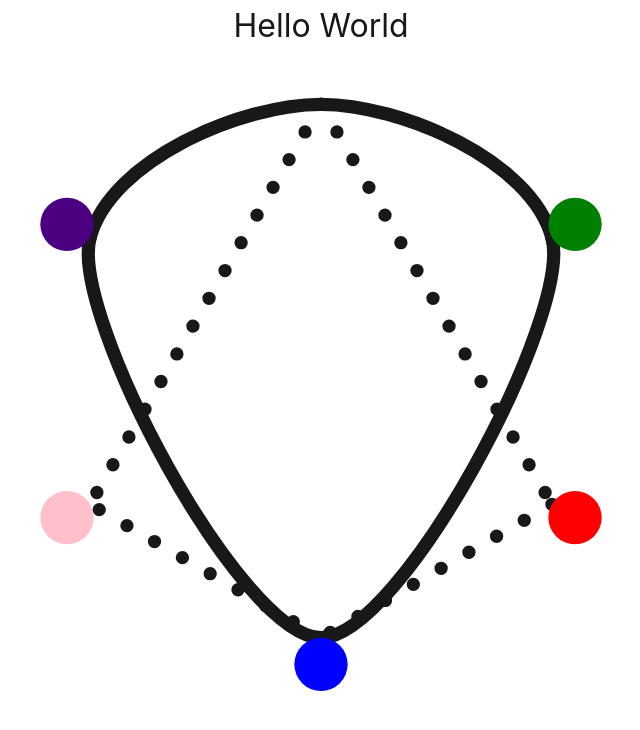
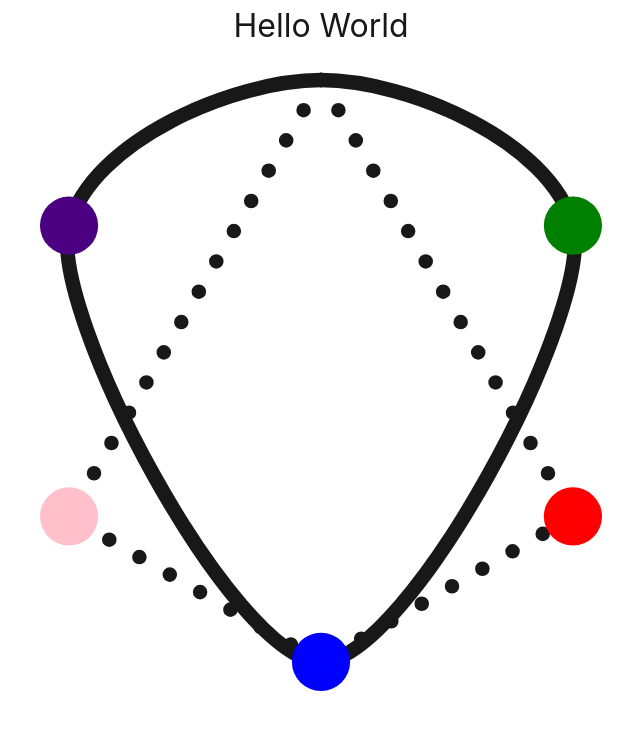
Before and after one commit to evashort/bead-puzzle, a Vue app: page / in a window 1280 px wide. Shown: the top 730 px of the page, without its empty margins (319-959 px from the left). Built offline with nearby package versions, Linux system fonts and the light colour scheme.

Commit message:
center beads on string

```diff
--- a/src/components/Game.vue
+++ b/src/components/Game.vue
@@ -108,9 +108,9 @@ export default {
 
 <template>
   <button class="tabStop" @keydown.up="prevLoop()" @keydown.down="nextLoop()" @keydown.left="counterclockwise()" @keydown.right="clockwise()">
-    <svg class="gameView" viewBox="-1.2 -1.2 2.4 2.4">
+    <svg class="gameView" viewBox="-1.1 -1.1 2.2 2.2">
       <Edge v-for="edge of edgeData" :dLength="0.3" v-bind:x0="edge.prev.x" v-bind:y0="edge.prev.y" v-bind:x1="edge.start.x" v-bind:y1="edge.start.y" v-bind:x2="edge.stop.x" v-bind:y2="edge.stop.y" v-bind:x3="edge.next.x" v-bind:y3="edge.next.y" v-bind:active="edge.active" />
-      <circle v-for="bead of beadData" v-bind:cx="1.1 * bead.position.x" v-bind:cy="1.1 * bead.position.y" r=".1" v-bind:fill="bead.color" />
+      <circle v-for="bead of beadData" v-bind:cx="bead.position.x" v-bind:cy="bead.position.y" r=".1" v-bind:fill="bead.color" />
     </svg>
   </button>
 </template>
```
